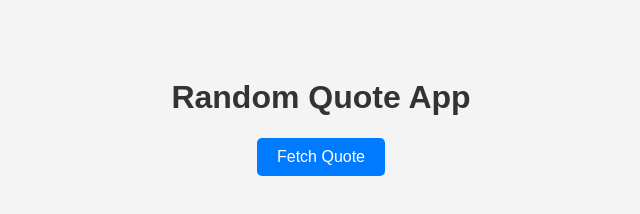
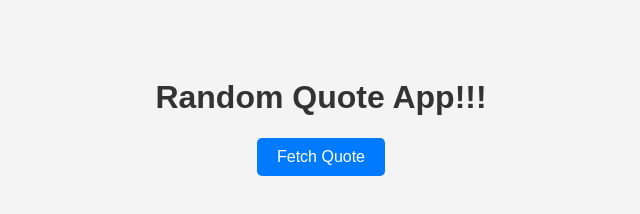
Before and after one commit to mydadisalive/example-automation-website, a plain HTML site: page index.html in a window 1280 px wide. Shown: the whole page, without its empty margins (319-959 px from the left). Drawn offline with Linux system fonts and the light colour scheme; no server answers.

Commit message:
Add '!!!"

```diff
--- a/index.html
+++ b/index.html
@@ -7,7 +7,7 @@
     <link rel="stylesheet" href="style.css">
 </head>
 <body>
-    <h1>Random Quote App</h1>
+    <h1>Random Quote App!!!</h1>
     <button id="fetch-quote">Fetch Quote</button>
     <div id="quote"></div>
     <div id="author"></div>
```
